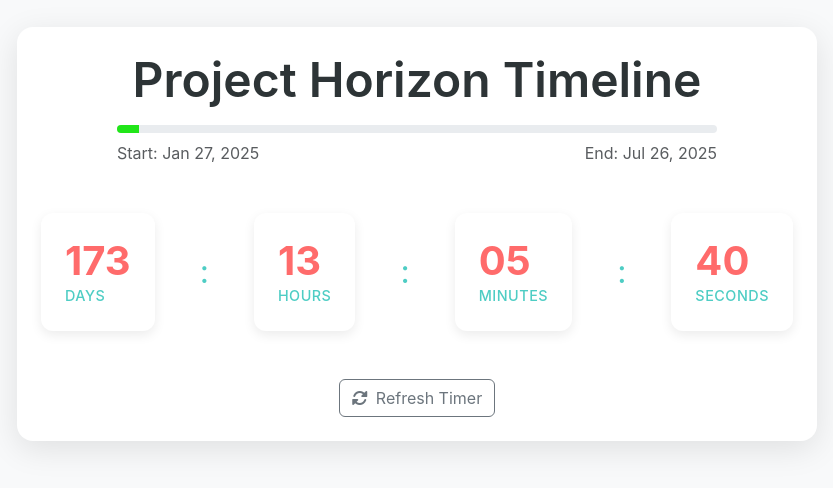
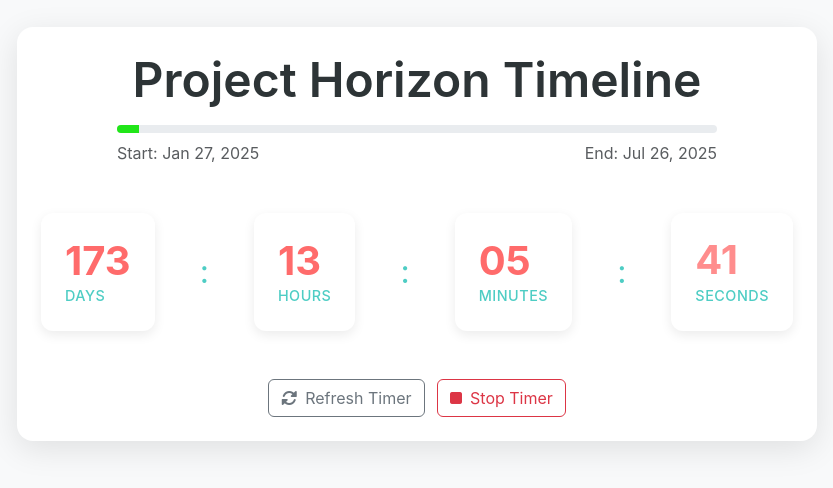
Before and after one commit to Dinidu21/Countdown-app, a plain HTML site: page index.html in a window 1280 px wide. Shown: the part 166-654 px from the top of the page, without its empty margins (223-1056 px from the left). Drawn offline with nearby package versions, Linux system fonts and the light colour scheme.

Commit message:
v1 minor changes

```diff
--- a/index.html
+++ b/index.html
@@ -13,6 +13,7 @@
   <div class="countdown-wrapper p-4 rounded-4">
     <div class="text-center mb-5">
       <h1 class="display-5 fw-semibold mb-3">Project Horizon Timeline</h1>
+      <div id="completionMessage" class="d-none alert alert-success fs-4"></div>
       <div class="progress-bar-container mb-4">
         <div class="progress" style="height: 8px;">
           <div id="progress" class="progress-bar" role="progressbar"></div>
@@ -47,8 +48,11 @@
     </div>
 
     <div class="text-center mt-5">
-      <button class="btn btn-outline-secondary" onclick="location.reload()">
+      <button id="refreshBtn" class="btn btn-outline-secondary">
         <i class="fas fa-sync-alt me-2"></i>Refresh Timer
+      </button>
+      <button id="stopBtn" class="btn btn-outline-danger ms-2 d-none">
+        <i class="fas fa-stop me-2"></i>Stop Timer
       </button>
     </div>
   </div>
--- a/script.js
+++ b/script.js
@@ -1,42 +1,81 @@
 document.addEventListener('DOMContentLoaded', () => {
+    let intervalId = null;
     const startDate = new Date('2025-01-27T00:00:00');
     const endDate = new Date(startDate);
     endDate.setDate(startDate.getDate() + 180);
+    const refreshBtn = document.getElementById('refreshBtn');
+    const stopBtn = document.getElementById('stopBtn');
 
-    // Set end date display
+    // Initialize display
     document.getElementById('endDate').textContent = `End: ${endDate.toLocaleDateString('en-US', {
         month: 'short', day: 'numeric', year: 'numeric'
     })}`;
 
+    function formatNumber(num) {
+        return String(num).padStart(2, '0');
+    }
+
+    function showCompletion() {
+        clearInterval(intervalId);
+        document.getElementById('completionMessage').classList.remove('d-none');
+        document.getElementById('completionMessage').textContent = '🚀 Project Horizon Completed!';
+        stopBtn.classList.add('d-none');
+        refreshBtn.classList.remove('d-none');
+    }
+
     function updateTimer() {
-        const now = new Date().getTime();
+        const now = Date.now();
         const totalDuration = endDate - startDate;
         const elapsed = now - startDate;
         const remaining = endDate - now;
 
-        // Update progress bar
+        if (remaining <= 0) {
+            showCompletion();
+            document.getElementById('progress').style.width = '100%';
+            return;
+        }
+
+        // Progress calculations
         const progressPercent = Math.min((elapsed / totalDuration) * 100, 100);
-        document.getElementById('progress').style.width = `${progressPercent}%`;
+        const progressBar = document.getElementById('progress');
+        progressBar.style.width = `${progressPercent}%`;
 
-        // Calculate time units
+        // Color transition
+        const hue = 120 - (progressPercent * 0.6);
+        progressBar.style.backgroundColor = `hsl(${hue}, 80%, 50%)`;
+
+        // Time calculations
         const days = Math.floor(remaining / (1000 * 60 * 60 * 24));
         const hours = Math.floor((remaining % (1000 * 60 * 60 * 24)) / (1000 * 60 * 60));
         const minutes = Math.floor((remaining % (1000 * 60 * 60)) / (1000 * 60));
         const seconds = Math.floor((remaining % (1000 * 60)) / 1000);
 
-        // Update display
-        document.getElementById('days').textContent = days;
-        document.getElementById('hours').textContent = String(hours).padStart(2, '0');
-        document.getElementById('minutes').textContent = String(minutes).padStart(2, '0');
-        document.getElementById('seconds').textContent = String(seconds).padStart(2, '0');
-
-        // Smooth color transition
-        const progressBar = document.getElementById('progress');
-        const hue = 120 - (progressPercent * 0.6);
-        progressBar.style.backgroundColor = `hsl(${hue}, 80%, 50%)`;
+        // Update display with animation
+        ['days', 'hours', 'minutes', 'seconds'].forEach((unit, index) => {
+            const element = document.getElementById(unit);
+            if (element.textContent !== formatNumber(eval(unit))) {
+                element.classList.add('changing');
+                setTimeout(() => {
+                    element.textContent = index === 0 ? days : formatNumber(eval(unit));
+                    element.classList.remove('changing');
+                }, 200);
+            }
+        });
     }
 
-    // Initial call and update every second
+    // Control buttons
+    refreshBtn.addEventListener('click', () => {
+        window.location.reload();
+    });
+
+    stopBtn.addEventListener('click', () => {
+        clearInterval(intervalId);
+        stopBtn.classList.add('d-none');
+        refreshBtn.classList.remove('d-none');
+    });
+
+    // Initial setup
     updateTimer();
-    setInterval(updateTimer, 1000);
+    intervalId = setInterval(updateTimer, 1000);
+    stopBtn.classList.remove('d-none');
 });
--- a/styles.css
+++ b/styles.css
@@ -5,6 +5,7 @@
     --text-color: #2D3436;
     --card-bg: #FFFFFF;
     --progress-bg: #E9ECEF;
+    --transition-time: 0.3s;
 }
 
 body {
@@ -74,7 +75,31 @@ body {
 
 .progress-bar {
     background-color: var(--secondary-color);
-    transition: width 1s linear;
+    transition: width 1s linear, background-color 1s ease;
+}
+
+.changing {
+    opacity: 0;
+    transform: translateY(-5px);
+    transition: all var(--transition-time) ease-in-out;
+}
+
+#completionMessage {
+    animation: celebrate 1.5s ease infinite;
+}
+
+#stopBtn {
+    transition: transform 0.2s ease;
+}
+
+#stopBtn:hover {
+    transform: scale(1.05);
+}
+
+@keyframes celebrate {
+    0% { transform: scale(1); opacity: 1; }
+    50% { transform: scale(1.1); opacity: 0.9; }
+    100% { transform: scale(1); opacity: 1; }
 }
 
 @media (max-width: 768px) {
```
